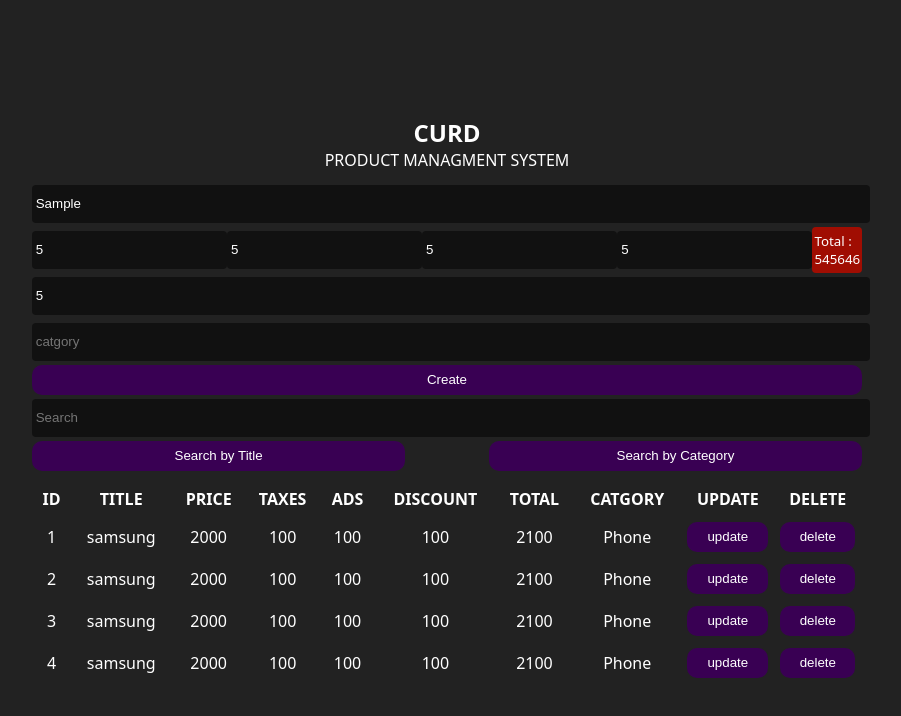
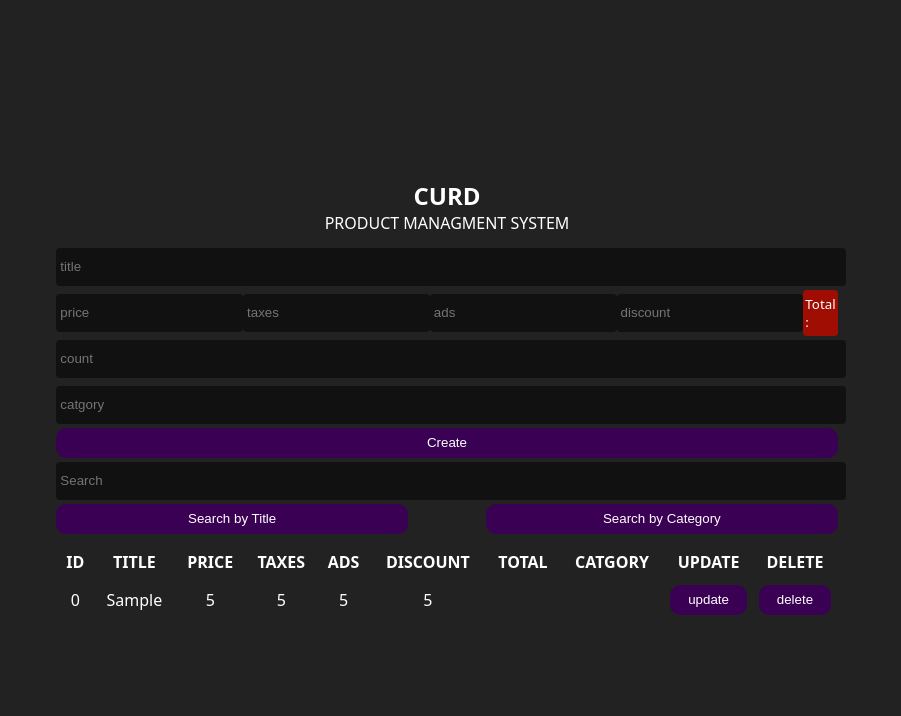
Before and after one commit to KabtinBandar/Web, a plain HTML site: page index.html in a window 1280 px wide. Both pictures are taken after typing "Sample", "5", "5", "5", "5", "5" into the empty fields and a click on the button "Create". Shown: the whole page, without its empty margins (193-1094 px from the left). Drawn offline with Linux system fonts and the light colour scheme.

Commit message:
Add_CODE

```diff
--- a/demo.js
+++ b/demo.js
@@ -1,24 +1,72 @@
-let title = document.getElementById('title');
-let price = document.getElementById('price');
-let taxes = document.getElementById('taxes');
-let ads = document.getElementById('ads');
-let discount = document.getElementById('discount');
-let count = document.getElementById('count');
-let total = document.getElementById('total');
-let catgory = document.getElementById('catgory');
-let btnSumbit = document.getElementById('submit');
+let title = document.getElementById("title");
+let price = document.getElementById("price");
+let taxes = document.getElementById("taxes");
+let ads = document.getElementById("ads");
+let discount = document.getElementById("discount");
+let count = document.getElementById("count");
+let total = document.getElementById("total");
+let catgory = document.getElementById("catgory");
+let btnSumbit = document.getElementById("submit");
+
+//get total
+function get_total() {
+  if (price.value != "") {
+    let result = +price.value + +taxes.value + +ads.value - +discount.value;
+    total.innerHTML = result;
+    total.style.background = "#040";
+  } else {
+    total.innerHTML = "";
+    total.style.background = "#a00d02";
+  }
+}
+let DatePro;
+if (localStorage.Product != null) {
+  DatePro = JSON.parse(localStorage.Product);
+} else {
+  DatePro = [];
+}
+
+btnSumbit.onclick = function() {
+  let newPro = {
+    title: title.value,
+    price: price.value,
+    taxes: taxes.value,
+    ads: ads.value,
+    discount: discount.value,
+    total: total.innerHTML,
+    count: count.value,
+    catgory: catgory.value
+  };
+  DatePro.push(newPro);
+  localStorage.setItem("Product", JSON.stringify(DatePro));
+  ClrearData();
+  showData();
+};
+
+function ClrearData() {
+  title.value = "";
+  price.value = "";
+  taxes.value = "";
+  ads.value = "";
+  discount.value = "";
+  count.value = "";
+  catgory.value = "";
+  total.innerHTML = "";
+}
+
+function showData() {
+  let table = "";
+  for (let i = 0; i < DatePro.length; i++) {
+    table +=
+      '<tr><td>'+i+'</td><td>'+DatePro[i].title+'</td><td>'+DatePro[i].price+'</td><td>'+DatePro[i].taxes+'<td>'+DatePro[i].ads+'</td><td>'+DatePro[i].discount+'</td><td>'+DatePro[i].total+'</td><td>'+DatePro[i].catgory+'</td><td><button id="update">update</button></td><td><button onclick = deleteData('+i+') id="delete">delete</button></td></tr>';
+  }
+  document.getElementById("tbody").innerHTML = table;
+}
+showData();
 
 
-//get total
-function get_total(){
-if (price.value != ''){
-let result = (+price.value + +taxes.value + +ads.value)
-- +discount.value;
-total.innerHTML = result;
-total.style.background = '#040';
-}else{
-    total.innerHTML = '';
-    total.style.background = '#a00d02';
-
-}
-}
+function deleteData(i){
+DatePro.splice(i,1);
+localStorage.Product = JSON.stringify(DatePro);
+showData();
+};
--- a/index.html
+++ b/index.html
@@ -9,8 +9,6 @@
 
 <body>
 <div class="crud">
-
-
 
 <div class="head">
 <h2>CURD</h2>
@@ -26,7 +24,7 @@
     <input onkeyup="get_total()"type="number" id="taxes" placeholder="taxes">
     <input onkeyup="get_total()"type="number" id="ads" placeholder="ads">
     <input onkeyup="get_total()"type="number" id="discount" placeholder="discount">
-    <small onkeyup="get_total()"id="total">545646</small>
+    <small onkeyup="get_total()"id="total"></small>
 </div>
 <input type="number" id="count" placeholder="count">
 <input type="text" id="catgory" placeholder="catgory">
@@ -58,8 +56,8 @@
 <th>Update</th>
 <th>delete</th>
 </tr>
-<tbody>
-<tr>
+<tbody id="tbody">
+<!--<tr>
     <td>1</td>
     <td>samsung</td>
     <td>2000</td>
@@ -106,7 +104,7 @@
     <td>Phone</td>
     <td><button id="update">update</button></td>
     <td><button id="delete">delete</button></td>
-</tr>
+</tr> -->
 </tbody>
 </table>
 </div>
```
